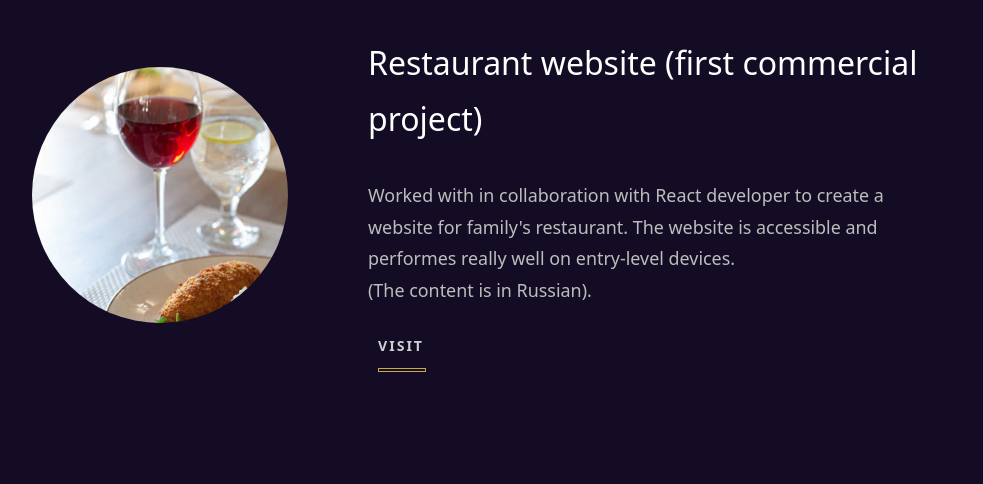
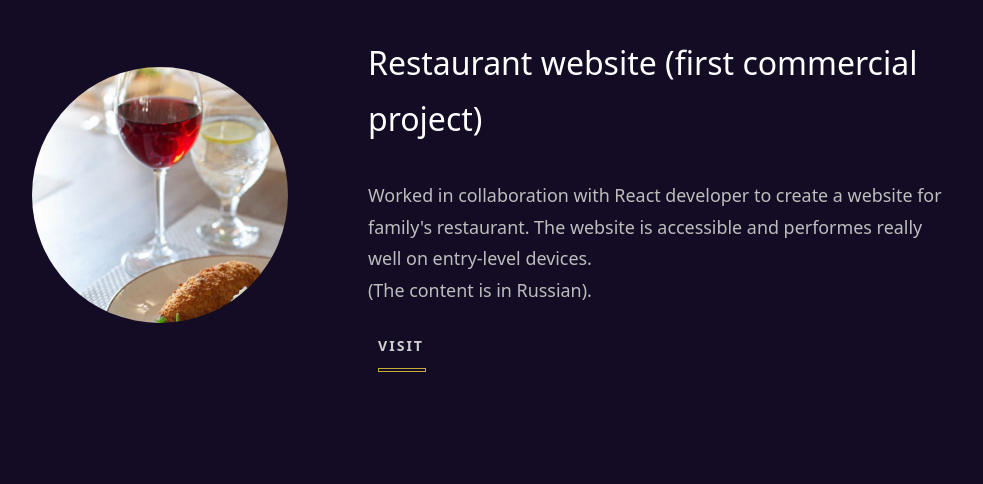
Before and after one commit to naremare/portfolio, a website built with Vite: page index.html in a window 1280 px wide. Shown: the part 1527-2011 px from the top of the page, without its empty margins (148-1131 px from the left). Built offline with nearby package versions, Linux system fonts and the light colour scheme.

Commit message:
typo correction

```diff
--- a/index.html
+++ b/index.html
@@ -122,7 +122,7 @@
               <div>
                 <h3 class="title">Restaurant website (first commercial project)</h3>
                 <p class="text">
-                  Worked with in collaboration with React developer to create a website for family's restaurant.
+                  Worked in collaboration with React developer to create a website for family's restaurant.
                   The website is accessible and performes really well
                   on entry-level devices. <br>(The content is in Russian).
                 </p>
```
